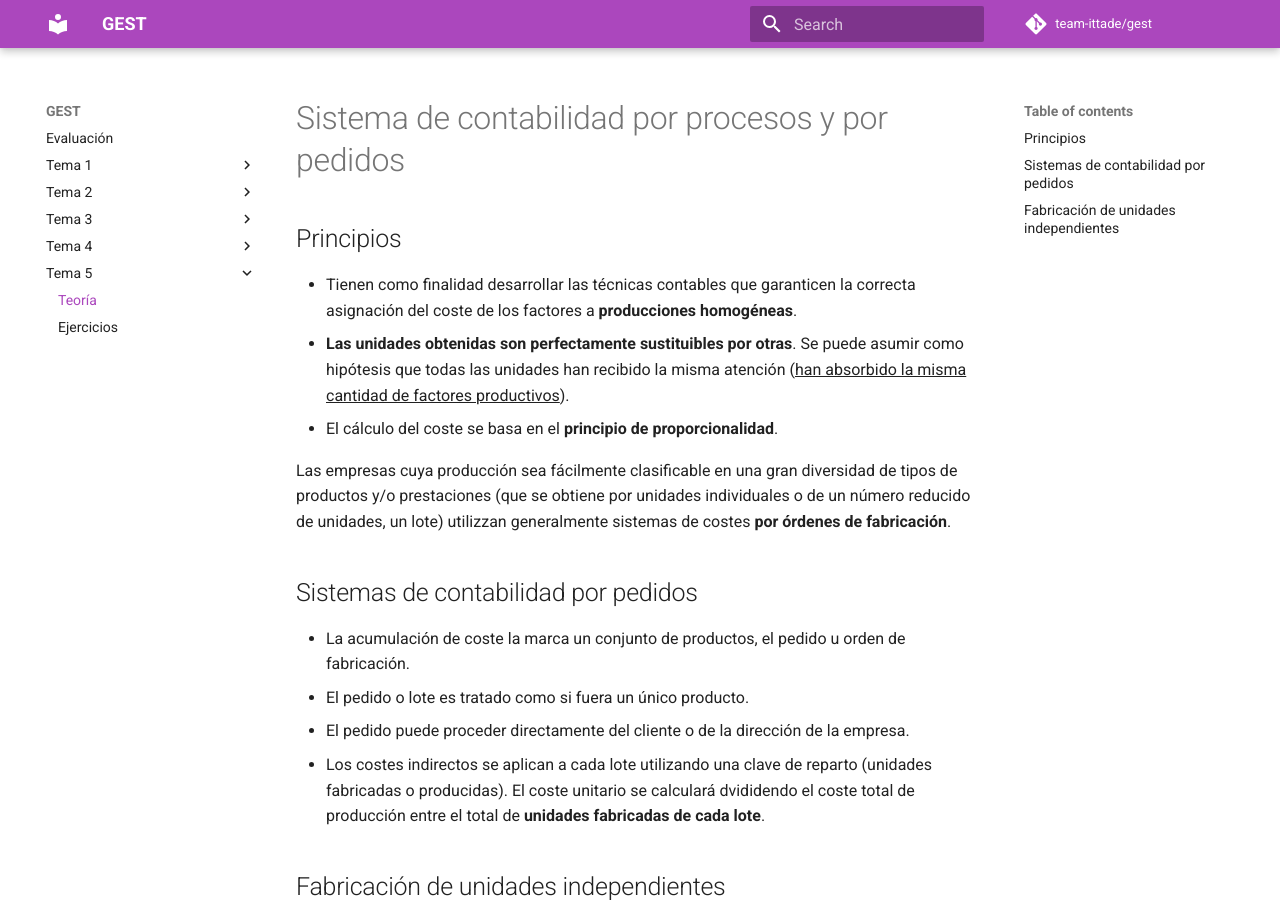
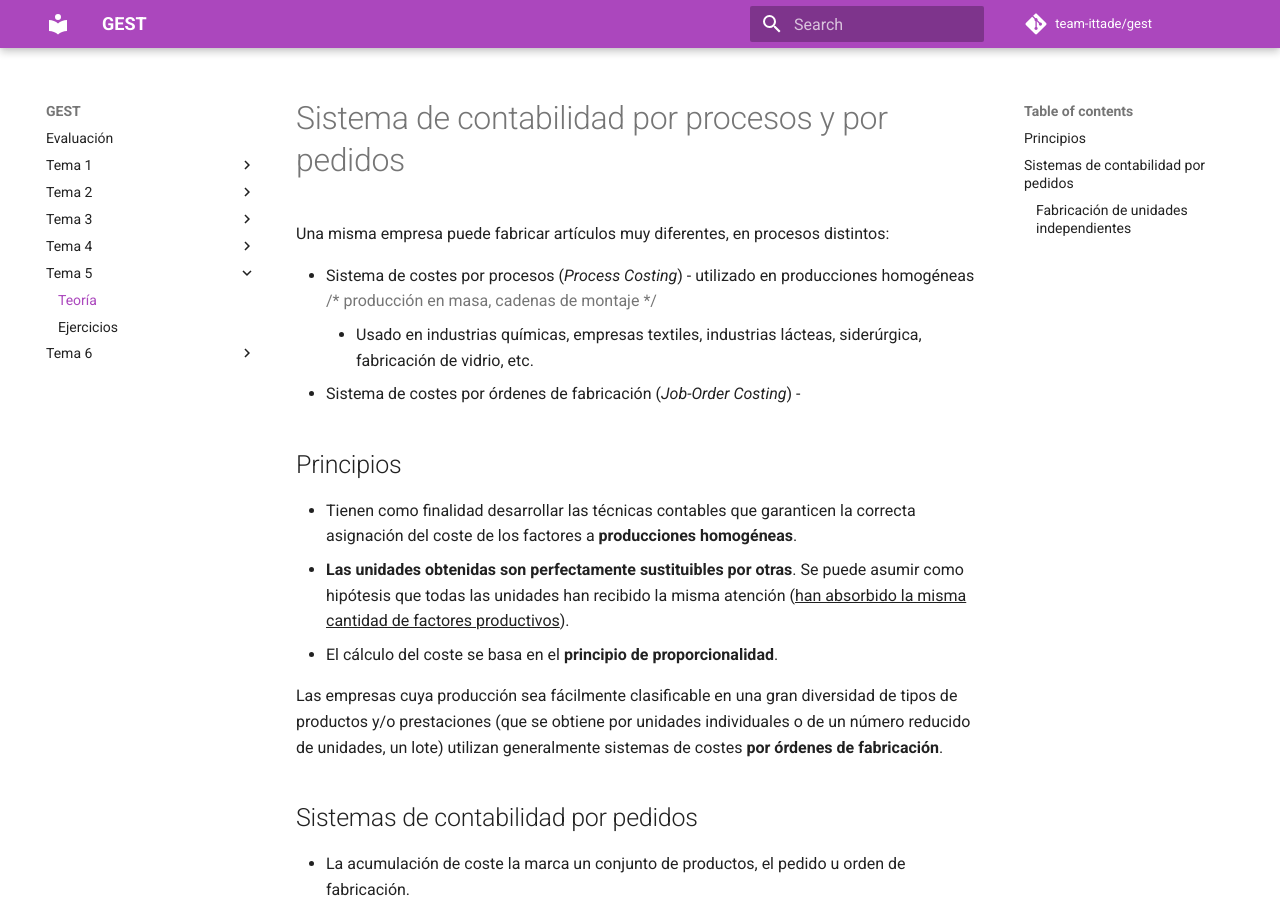
Before and after one commit to team-ittade/gest, an MkDocs documentation site: the page built from docs/tema-5/index.md, in a window 1280 px wide and 900 px high. Built offline with MkDocs 1.6.1 and Material for MkDocs 9.7.7, drawn with Linux system fonts in a browser that asks for light colours; comment, search, counter and statistics services are not loaded.

Commit message:
2021-04-14 - ejercicio 26 + inicio tema 6

```diff
--- a/docs/tema-5/index.md
+++ b/docs/tema-5/index.md
@@ -1,8 +1,10 @@
 # Sistema de contabilidad por procesos y por pedidos
 
-<!-- Sistema de costes por procesos (*Process Costing*)
+Una misma empresa puede fabricar artículos muy diferentes, en procesos distintos:
 
-Sistema de costes por órdenes de fabricación (*Job-Order Costing*) -->
+- Sistema de costes por procesos (*Process Costing*) - utilizado en producciones homogéneas {>>producción en masa, cadenas de montaje<<}
+    - Usado en industrias químicas, empresas textiles, industrias lácteas, siderúrgica, fabricación de vidrio, etc.
+- Sistema de costes por órdenes de fabricación (*Job-Order Costing*) -
 
 ## Principios
 
@@ -10,7 +12,7 @@
 - **Las unidades obtenidas son perfectamente sustituibles por otras**. Se puede asumir como hipótesis que todas las unidades han recibido la misma atención (^^han absorbido la misma cantidad de factores productivos^^).
 - El cálculo del coste se basa en el **principio de proporcionalidad**.
 
-Las empresas cuya producción sea fácilmente clasificable en una gran diversidad de tipos de productos y/o prestaciones (que se obtiene por unidades individuales o de un número reducido de unidades, un lote) utilizzan generalmente sistemas de costes **por órdenes de fabricación**.
+Las empresas cuya producción sea fácilmente clasificable en una gran diversidad de tipos de productos y/o prestaciones (que se obtiene por unidades individuales o de un número reducido de unidades, un lote) utilizan generalmente sistemas de costes **por órdenes de fabricación**.
 
 ## Sistemas de contabilidad por pedidos
 
@@ -19,7 +21,7 @@
 - El pedido puede proceder directamente del cliente o de la dirección de la empresa.
 - Los costes indirectos se aplican a cada lote utilizando una clave de reparto (unidades fabricadas o producidas). El coste unitario se calculará dvididendo el coste total de producción entre el total de **unidades fabricadas de cada lote**.
 
-## Fabricación de unidades independientes
+### Fabricación de unidades independientes
 
 - Se utiliza cuando en un mismo producto se concnetran varios tipos de costes (avión)
 - Se tienen que poder establecer sistemas específicos de control.
--- a/mkdocs.yml
+++ b/mkdocs.yml
@@ -27,6 +27,9 @@
   - Tema 5:
       Teoría: tema-5/index.md
       Ejercicios: tema-5/ejercicios.md
+  - Tema 6:
+      Teoría: tema-6/index.md
+    #   Ejercicios: tema-6/ejercicios.md
 
 repo_name: team-ittade/gest
 repo_url: https://github.com/team-ittade/gest
```
Also changed, not shown: docs/tema-5/ejercicios.md (+12 -0 lines), docs/tema-6/index.md (added, +78 -0 lines), docs/images/tema-5/ejs/25/solucion-1.png, docs/images/tema-5/ejs/25/solucion-2.png, docs/images/tema-5/ejs/25/solucion-3.png (added), docs/images/tema-5/ejs/25/solucion-4.png (added), docs/images/tema-5/ejs/25/solucion-5.png (added), docs/images/tema-5/ejs/25/solucion-6.png (added), docs/images/tema-5/ejs/25/solucion-7.png (added), docs/images/tema-5/ejs/25/solucion-8.png (added).
